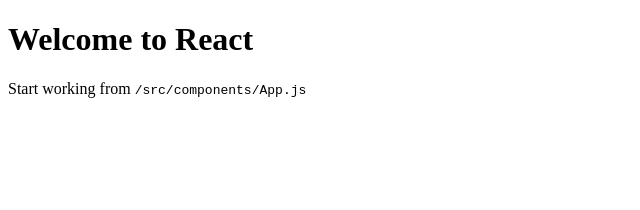
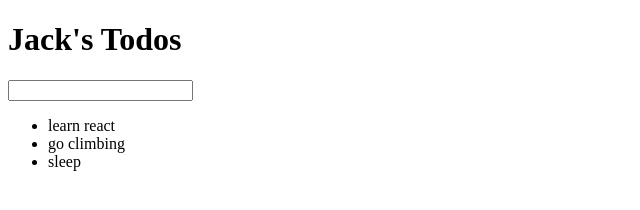
Before and after one commit to jbrown136/react-practice-1, a React app: page / in a window 1280 px wide. Shown: the whole page, without its empty margins (0-640 px from the left). Built offline with nearby package versions, Linux system fonts and the light colour scheme.

Commit message:
manipulationg list items

```diff
--- a/public/index.html
+++ b/public/index.html
@@ -5,6 +5,7 @@
     <meta name="viewport" content="width=device-width, initial-scale=1, shrink-to-fit=no">
     <link rel="shortcut icon" href="%PUBLIC_URL%/favicon.ico">
     <title>React App</title>
+    <link rel="stylesheet" href ="main.css">
   </head>
   <body>
     <noscript>
--- /dev/null
+++ b/public/main.css
@@ -0,0 +1,8 @@
+.list:hover {
+    color: chartreuse;
+}
+
+.complete {
+    color: red;
+    text-decoration: line-through
+}
--- a/src/components/App.js
+++ b/src/components/App.js
@@ -1,14 +1,137 @@
 import React from 'react';
 
+//let todos = ['learn react', 'go climbing', 'sleep']
+
 class App extends React.Component {
+  state = {
+    todos: [
+      {
+        task: 'learn react',
+        completed: false,
+        repeat: false
+      },
+      {
+        task: 'go climbing',
+        completed: false,
+        repeat: false
+      }, {
+        task: 'sleep',
+        completed: false,
+        repeat: false
+      }
+    ]
+  }
   render () {
     return (
       <div>
-        <h1>Welcome to React</h1>
-        <p>Start working from <code>/src/components/App.js</code></p>
+          <Heading />
+          <TodoAdder addTodo={this.addTodo}/>
+          <List
+          todos={this.state.todos}
+          strikeTodo={this.strikeTodo}
+          repeatTodo={this.repeatTodo}
+          />
       </div>
     );
   }
+
+  strikeTodo = (todoToStrike) => { //arrow function allows this to refer to class object
+    // this.setState(({todos}) => {
+    //   return {
+    //     todos: todos.filter(todo => {
+    //       return todo !== todoToStrike;
+    //     })
+    //   }
+    // })
+    this.setState({
+      todos: this.state.todos.map(todo => {
+              if (todo.task === todoToStrike) todo.completed = true;
+              return todo;
+              //return {...todo, completed: !todo.completed} inside if statement to avoid mutation
+            })
+          })
+        }
+
+  repeatTodo = (todoToRepeat) => {
+    todoToRepeat.repeat = true
+    this.setState({
+      todos: [...this.state.todos.filter(todo => {
+        return todo.task !== todoToRepeat.task;
+      }), todoToRepeat]
+    })
+  }
+  addTodo =(todoToAdd) => {
+    const newListItem = {
+      task: todoToAdd,
+      completed: false,
+      repeat: false
+    }
+    this.setState({
+      todos: [...this.state.todos, newListItem]
+      //todos: this.state.todos.concat(todoToAdd)
+    //.push mutates array, concat/spreading do not
+    })
+  }
+ }
+
+function Heading () {
+  return <h1>Jack's Todos</h1>
 }
 
+function List ({todos, strikeTodo, repeatTodo}) {
+  return (
+    <ul>
+      {todos.map((todo, i) => {
+        return <Todo
+        todo={todo}
+        key={i}
+        strikeTodo={strikeTodo}
+        repeatTodo={repeatTodo}
+        />
+      })}
+    </ul>
+  )
+}
+
+function Todo ({todo, strikeTodo, repeatTodo}) {
+  if (todo.repeat) {
+    todo.repeat = false;
+    todo.completed = false;
+  }
+  if(!todo.completed) return <li onClick={() =>strikeTodo(todo.task)} className="list" onDoubleClick={() =>repeatTodo(todo)}>{todo.task}</li>
+  else return <li onClick={() =>strikeTodo(todo.task)} className="complete" onDoubleClick={() =>repeatTodo(todo)}>{todo.task}</li>
+}
+
+class TodoAdder extends React.Component {
+  state = {
+    newTodo: ""
+  }
+
+  render () {
+    return <input
+    type="text"
+    onKeyUp={this.handleKeyUp}
+    onChange={this.handleChange}
+    value={this.state.newTodo}/>
+  }
+  handleChange = event => {
+    this.setState({
+      newTodo: event.target.value
+    })
+  }
+  handleKeyUp = event => {
+        if (event.key === "Enter")
+        this.props.addTodo(event.target.value)
+      }
+}
+
+// function TodoAdder ({addTodo}) {
+//   return <input type="text" onKeyUp={handleKeyUp}/>
+
+//   function handleKeyUp (event) {
+//     if (event.key === "Enter")
+//     addTodo(event.target.value)
+//   }
+// }
+
 export default App;
```
Also changed, not shown: src/components/App2.js (added, +19 -0 lines).
